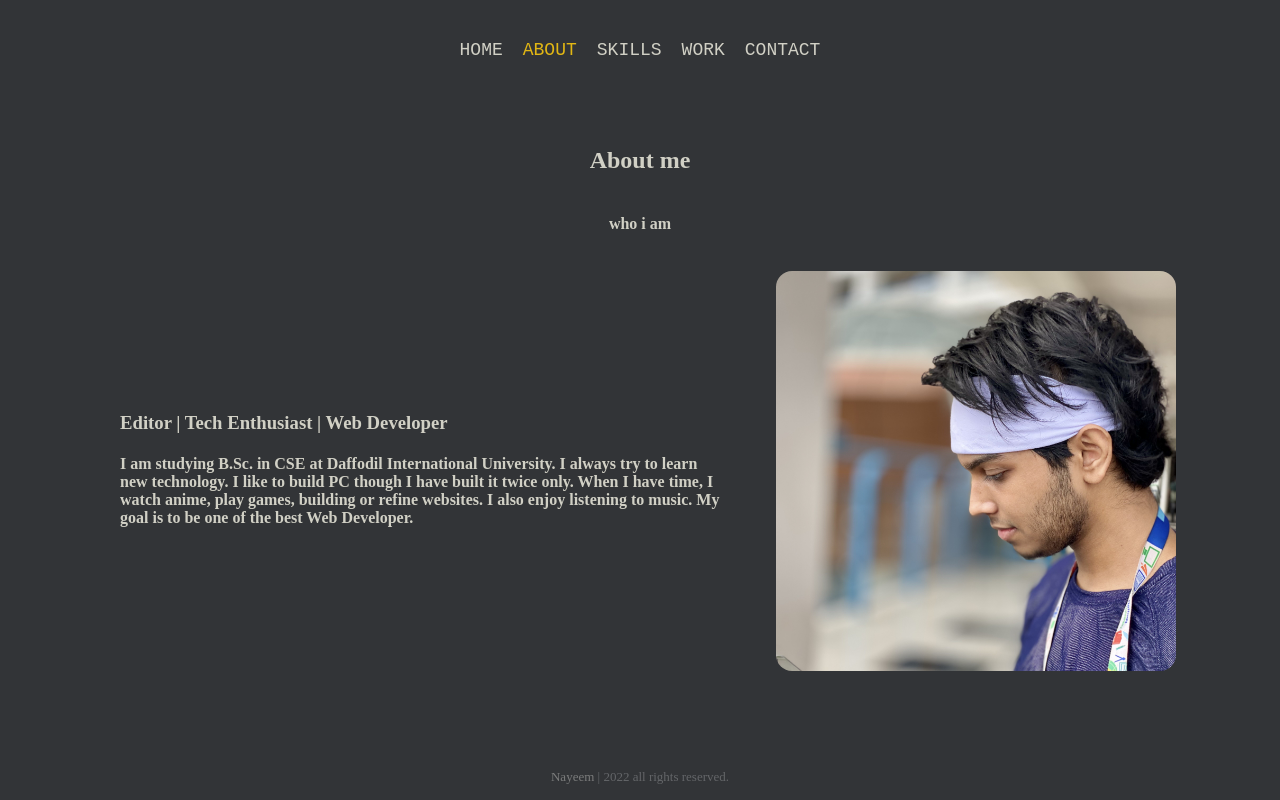
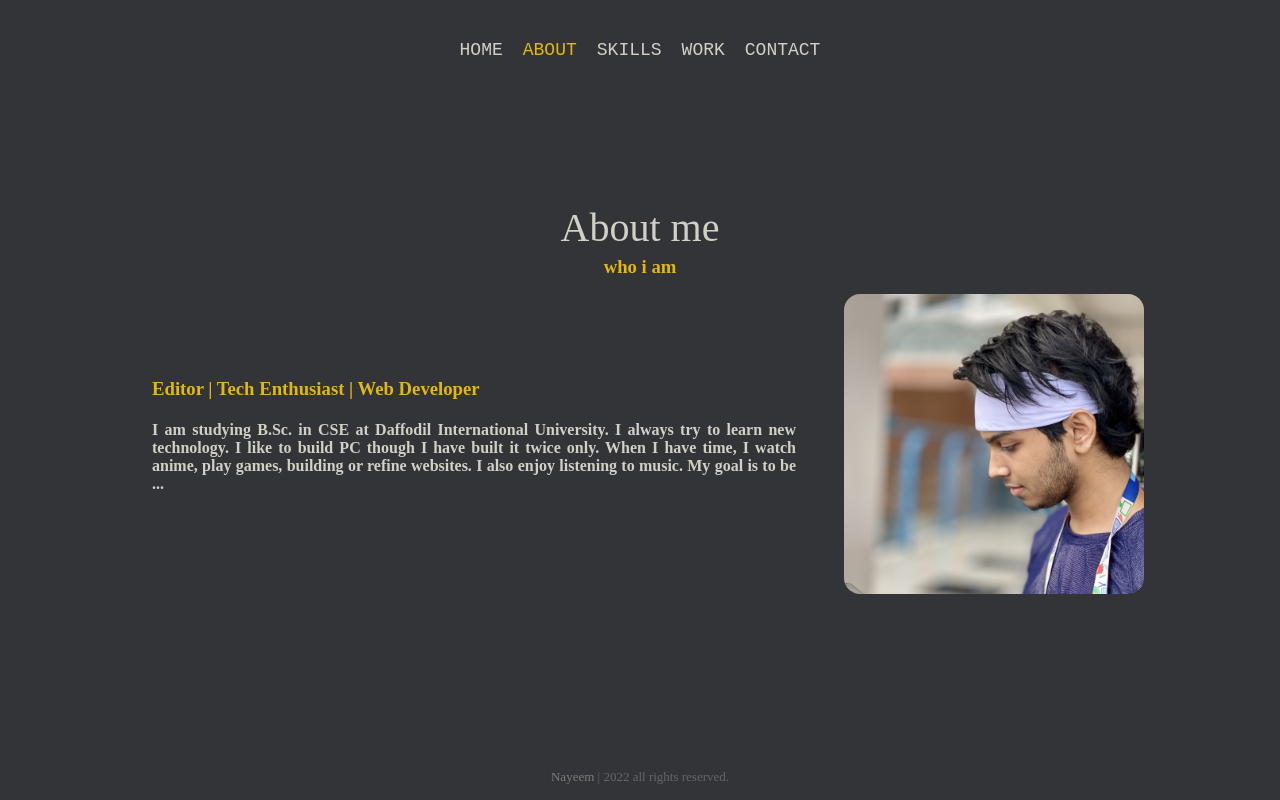
Before and after one commit to ReNayeem/Basic-Portfolio, a plain HTML site: page about.html in a window 1280 px wide. Drawn offline with Linux system fonts and the light colour scheme.

Commit message:
About page completed

```diff
--- a/about.html
+++ b/about.html
@@ -21,7 +21,7 @@
 
         <div class="about-me">
             <h2>About me</h2>
-            <h4>who i am</h4>
+            <h3>who i am</h3>
             <div class="about-me-flex">
                 <div>
                     <h3>Editor | Tech Enthusiast | Web Developer</h3>
@@ -29,7 +29,7 @@
                     <h4>I am studying B.Sc. in CSE at Daffodil International University. I always try to learn new
                         technology. I like to build PC though I have built it twice only. When I have time, I watch
                         anime, play games, building or refine websites. I also enjoy listening to music. My goal is to
-                        be one of the best Web Developer.</h4>
+                        be ...</h4>
                 </div>
 
                 <img class="my-image" src="/resources/image.jpg" alt="" srcset="">
--- a/style.css
+++ b/style.css
@@ -67,17 +67,34 @@
     min-height: calc(100vh - 106px);
 }
 
+.about-me h2 {
+    font-size: 40px;
+    font-weight: 500;
+    margin-bottom: 60px;
+    margin: 0;
+}
+
+.about-me h3 {
+    margin: 0;
+    padding-top: .3rem;
+    color: #e2b714;
+}
+
 .about-me-flex {
     justify-content: center;
     align-items: center;
     display: flex;
-    max-width: 1140px;
+    max-width: 1040px;
 }
 
 .my-image {
-    height: 400px;
+    height: 300px;
     padding: 1rem;
     border-radius: 2rem;
+}
+
+.about-me h4 {
+    text-align: justify;
 }
 
 
```
